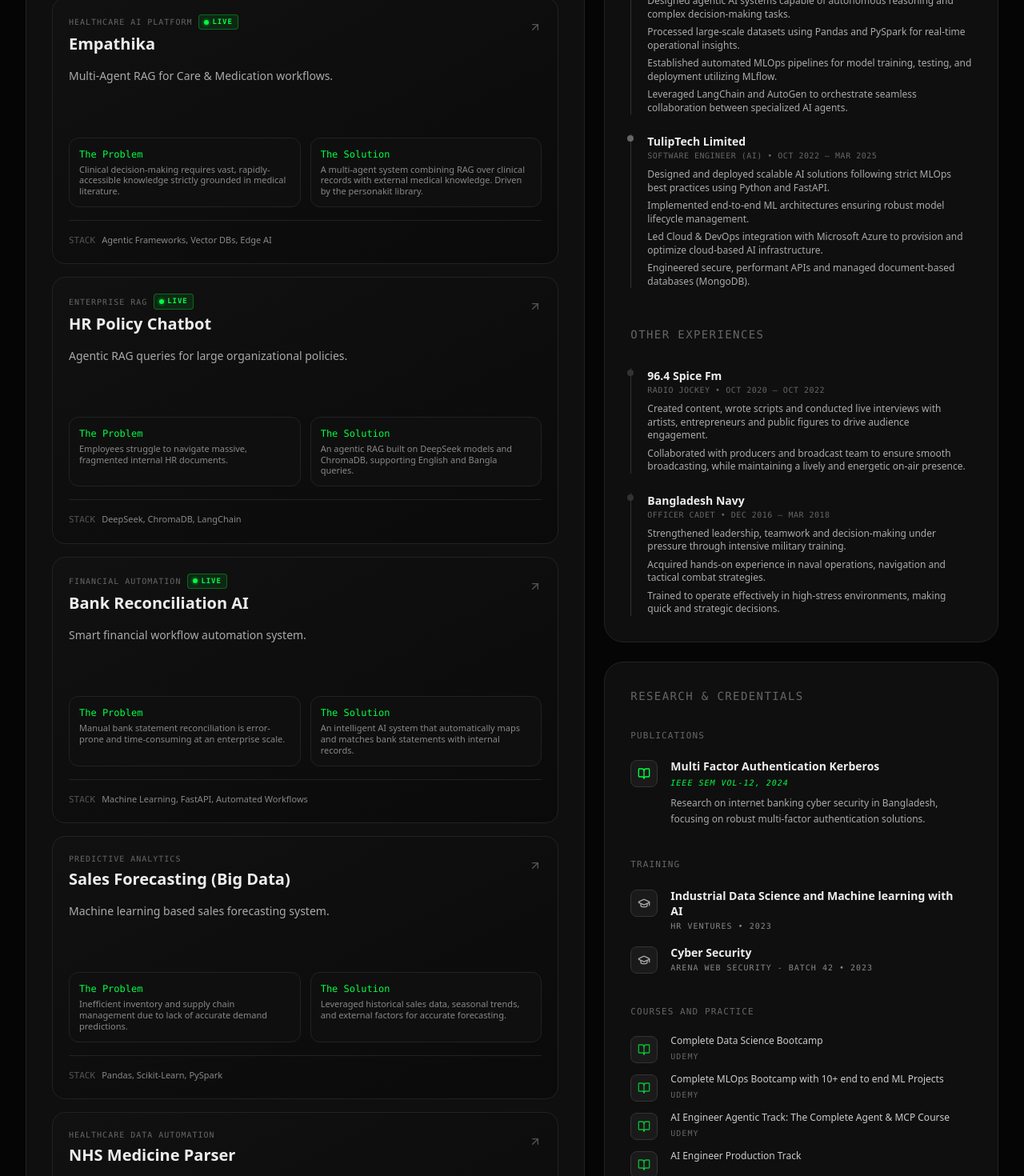
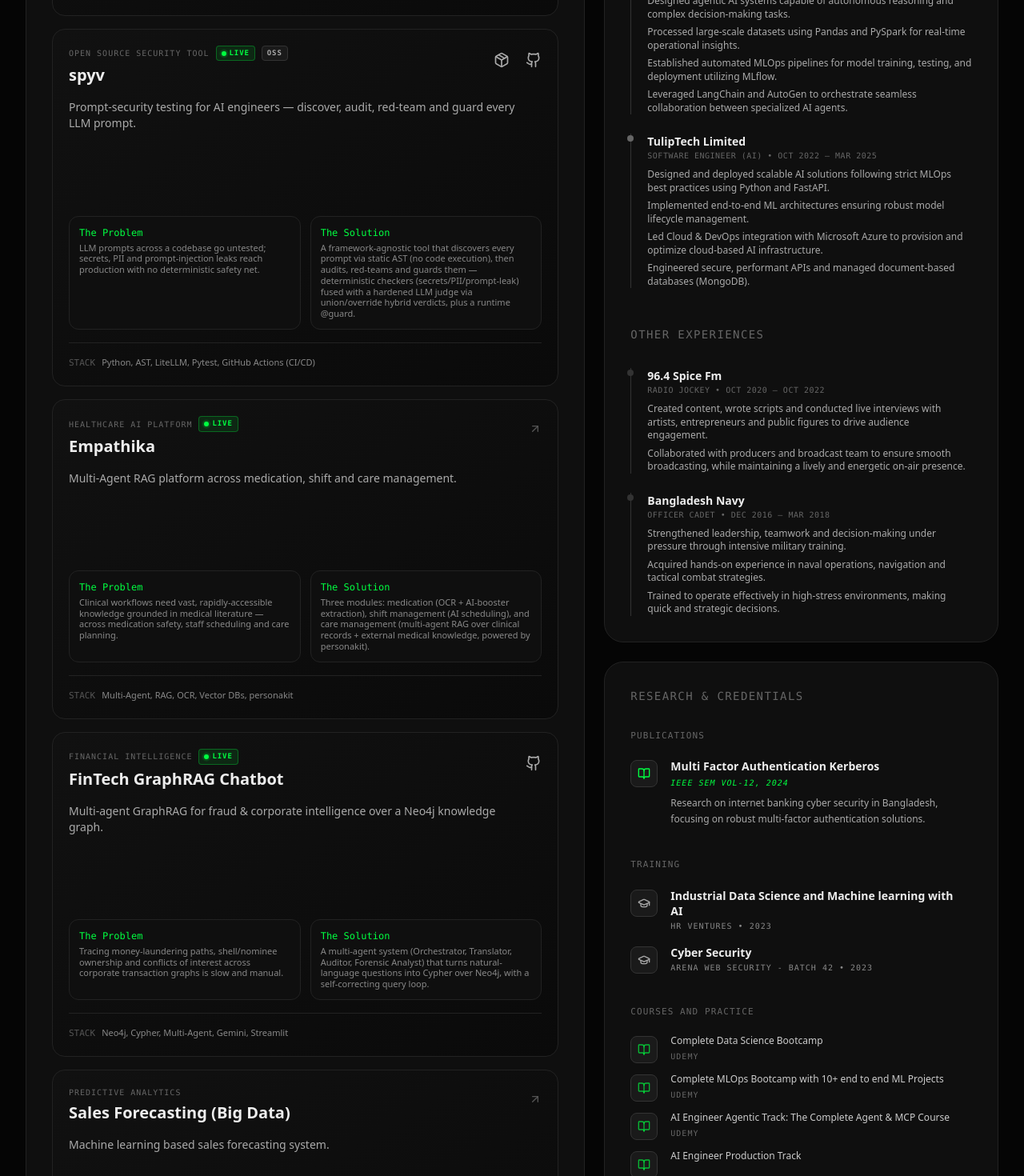
Before and after one commit to Majidul17068/majidulIslamMurad, a React (Vite) app: page / in a window 1280 px wide. Shown: the part 1240-2710 px from the top of the page at 80% size. Built offline with nearby package versions, Linux system fonts and the light colour scheme.

Commit message:
content: sync projects and bio with updated cv

```diff
--- a/src/data/portfolioData.ts
+++ b/src/data/portfolioData.ts
@@ -1,4 +1,4 @@
-import { Code2, Cpu, Database, LayoutGrid, Network, Server, Sparkles, TerminalSquare } from "lucide-react";
+import { Cpu, Database, Network, Server } from "lucide-react";
 
 export const PORTFOLIO_DATA = {
   personal: {
@@ -6,14 +6,14 @@
     role: "AI/ML Engineer & Architect",
     tagline: "Building intelligent systems that turn data into decisions and automation into advantage.",
     intro:
-      "I architect production-grade AI systems end-to-end — from edge deployment on NVIDIA GPUs to multi-agent LLM orchestration. Three live AI platforms shipped (healthcare, enterprise RAG, financial automation), author of personakit on PyPI, IEEE-published on banking cybersecurity.",
+      "I architect production-grade AI systems end-to-end — from edge deployment on NVIDIA GPUs to multi-agent LLM orchestration. Live AI platforms in production (healthcare and a financial GraphRAG chatbot), author of two open-source tools on PyPI — personakit and spyv — IEEE-published on banking cybersecurity.",
     highlights: [
-      "Author & Maintainer of personakit (Open Source LLM Agent Framework on PyPI)",
-      "3 live AI platforms in production — Empathika, HR Policy Chatbot, Bank Reconciliation",
+      "Author & Maintainer of two open-source LLM tools on PyPI — personakit & spyv",
+      "Live AI platforms in production — Empathika (healthcare) & a FinTech GraphRAG chatbot (Neo4j)",
       "Edge AI on NVIDIA Jetson with TensorRT, FP16/INT8 quantization",
       "IEEE-published researcher on banking cybersecurity",
     ],
-    photo: "/profile.png",
+    photo: "/profile.jpg",
     cvLink: "/cv.pdf",
     email: "contact.majidul.islam@gmail.com",
     github: "Majidul17068",
@@ -23,7 +23,7 @@
   about: {
     narrative: `I architect production AI systems end-to-end — from research and fine-tuning through deployment, monitoring and observability. My daily work spans multi-agent orchestration with LangGraph and CrewAI, low-latency edge inference using CUDA and TensorRT, and rigorous MLOps.
 
-Three of my AI platforms are live in production today — for healthcare care planning, enterprise HR retrieval, and bank reconciliation. I author personakit, an open-source declarative LLM agent library on PyPI, and am IEEE-published on banking cybersecurity. I care about AI that ships, holds up under real load, and earns trust — not benchmarks or demos.`,
+Two of my AI platforms are live in production today — Empathika for healthcare (medication, shift and care management) and a FinTech GraphRAG chatbot for financial fraud and corporate intelligence over Neo4j. I author two open-source LLM tools on PyPI — personakit (declarative agent builder) and spyv (prompt-security testing) — and am IEEE-published on banking cybersecurity. I care about AI that ships, holds up under real load, and earns trust — not benchmarks or demos.`,
   },
   expertise: [
     {
@@ -145,33 +145,36 @@
       status: ["live", "oss"] as const,
     },
     {
+      name: "spyv",
+      type: "Open Source Security Tool",
+      description: "Prompt-security testing for AI engineers — discover, audit, red-team and guard every LLM prompt.",
+      problem: "LLM prompts across a codebase go untested; secrets, PII and prompt-injection leaks reach production with no deterministic safety net.",
+      solution: "A framework-agnostic tool that discovers every prompt via static AST (no code execution), then audits, red-teams and guards them — deterministic checkers (secrets/PII/prompt-leak) fused with a hardened LLM judge via union/override hybrid verdicts, plus a runtime @guard.",
+      tech: "Python, AST, LiteLLM, Pytest, GitHub Actions (CI/CD)",
+      impact: "Live on PyPI, continuously versioned. Bring-your-own-model across OpenAI, Anthropic, Gemini and local vLLM/Ollama.",
+      link: "https://github.com/Majidul17068/spyv",
+      pypiUrl: "https://pypi.org/project/spyv/",
+      status: ["live", "oss"] as const,
+    },
+    {
       name: "Empathika",
       type: "Healthcare AI Platform",
-      description: "Multi-Agent RAG for Care & Medication workflows.",
-      problem: "Clinical decision-making requires vast, rapidly-accessible knowledge strictly grounded in medical literature.",
-      solution: "A multi-agent system combining RAG over clinical records with external medical knowledge. Driven by the personakit library.",
-      tech: "Agentic Frameworks, Vector DBs, Edge AI",
-      impact: "Currently live in production. Serves real users for care planning and medication safety with citation-backed responses.",
+      description: "Multi-Agent RAG platform across medication, shift and care management.",
+      problem: "Clinical workflows need vast, rapidly-accessible knowledge grounded in medical literature — across medication safety, staff scheduling and care planning.",
+      solution: "Three modules: medication (OCR + AI-booster extraction), shift management (AI scheduling), and care management (multi-agent RAG over clinical records + external medical knowledge, powered by personakit).",
+      tech: "Multi-Agent, RAG, OCR, Vector DBs, personakit",
+      impact: "Currently live in production. Medication OCR + AI-booster reaches 97% accuracy; citation-backed care planning for real users.",
       status: ["live"] as const,
     },
     {
-      name: "HR Policy Chatbot",
-      type: "Enterprise RAG",
-      description: "Agentic RAG queries for large organizational policies.",
-      problem: "Employees struggle to navigate massive, fragmented internal HR documents.",
-      solution: "An agentic RAG built on DeepSeek models and ChromaDB, supporting English and Bangla queries.",
-      tech: "DeepSeek, ChromaDB, LangChain",
-      impact: "Live at a large enterprise (Kazi Farms Group). Empowers thousands of employees with instant, fully attributed answers.",
-      status: ["live"] as const,
-    },
-    {
-      name: "Bank Reconciliation AI",
-      type: "Financial Automation",
-      description: "Smart financial workflow automation system.",
-      problem: "Manual bank statement reconciliation is error-prone and time-consuming at an enterprise scale.",
-      solution: "An intelligent AI system that automatically maps and matches bank statements with internal records.",
-      tech: "Machine Learning, FastAPI, Automated Workflows",
-      impact: "Live in production. Drastically reduces manual finance work, accelerating monthly close efforts securely.",
+      name: "FinTech GraphRAG Chatbot",
+      type: "Financial Intelligence",
+      description: "Multi-agent GraphRAG for fraud & corporate intelligence over a Neo4j knowledge graph.",
+      problem: "Tracing money-laundering paths, shell/nominee ownership and conflicts of interest across corporate transaction graphs is slow and manual.",
+      solution: "A multi-agent system (Orchestrator, Translator, Auditor, Forensic Analyst) that turns natural-language questions into Cypher over Neo4j, with a self-correcting query loop.",
+      tech: "Neo4j, Cypher, Multi-Agent, Gemini, Streamlit",
+      impact: "Live. Detects money-laundering paths, shell/nominee structures and conflicts of interest. Public demo open-sourced.",
+      link: "https://github.com/Majidul17068/agentic-corporate-forensics",
       status: ["live"] as const,
     },
     {
@@ -182,15 +185,6 @@
       solution: "Leveraged historical sales data, seasonal trends, and external factors for accurate forecasting.",
       tech: "Pandas, Scikit-Learn, PySpark",
       impact: "Enabled data-driven decision making for marketing and supply chain teams via predictive dashboards.",
-    },
-    {
-      name: "NHS Medicine Parser",
-      type: "Healthcare Data Automation",
-      description: "Automated system for parsing critical healthcare data.",
-      problem: "Fragmented and unstructured medical records in NHS systems leading to poor accessibility.",
-      solution: "NLP-based system to parse and extract critical data from NHS medical records.",
-      tech: "Python, NLP, OCR",
-      impact: "Significantly improved healthcare data accessibility and processing efficiency.",
     },
   ],
   techStack: {
@@ -206,6 +200,7 @@
       "TensorFlow",
       "ChromaDB",
       "Pinecone",
+      "Neo4j",
       "MLflow",
       "Phoenix",
       "Langfuse",
@@ -245,12 +240,12 @@
     ],
   },
   openSource: {
-    title: "Personakit Ecosystem",
-    description: "Driving declarative agent architecture for production environments.",
+    title: "Open-Source Tooling",
+    description: "Two production-grade OSS tools on PyPI — personakit (declarative LLM agents) and spyv (prompt-security testing).",
     highlights: [
-      "Differentiator: First-class 'red flag' primitives mapped deterministically.",
-      "Auditable: Built for clinical, legal, and fintech use cases.",
-      "Reliability: 93 unit tests, strict type-checking, bundled domain specialists.",
+      "personakit: first-class 'red flag' primitives, 93 unit tests, strict typing, bundled domain specialists.",
+      "spyv: AST-based prompt discovery + deterministic secret/PII/leak checkers + runtime @guard.",
+      "Bring-your-own-model, auditable for clinical/legal/fintech, full CI/CD & Trusted Publishing.",
     ],
   },
   leadership: [
```
